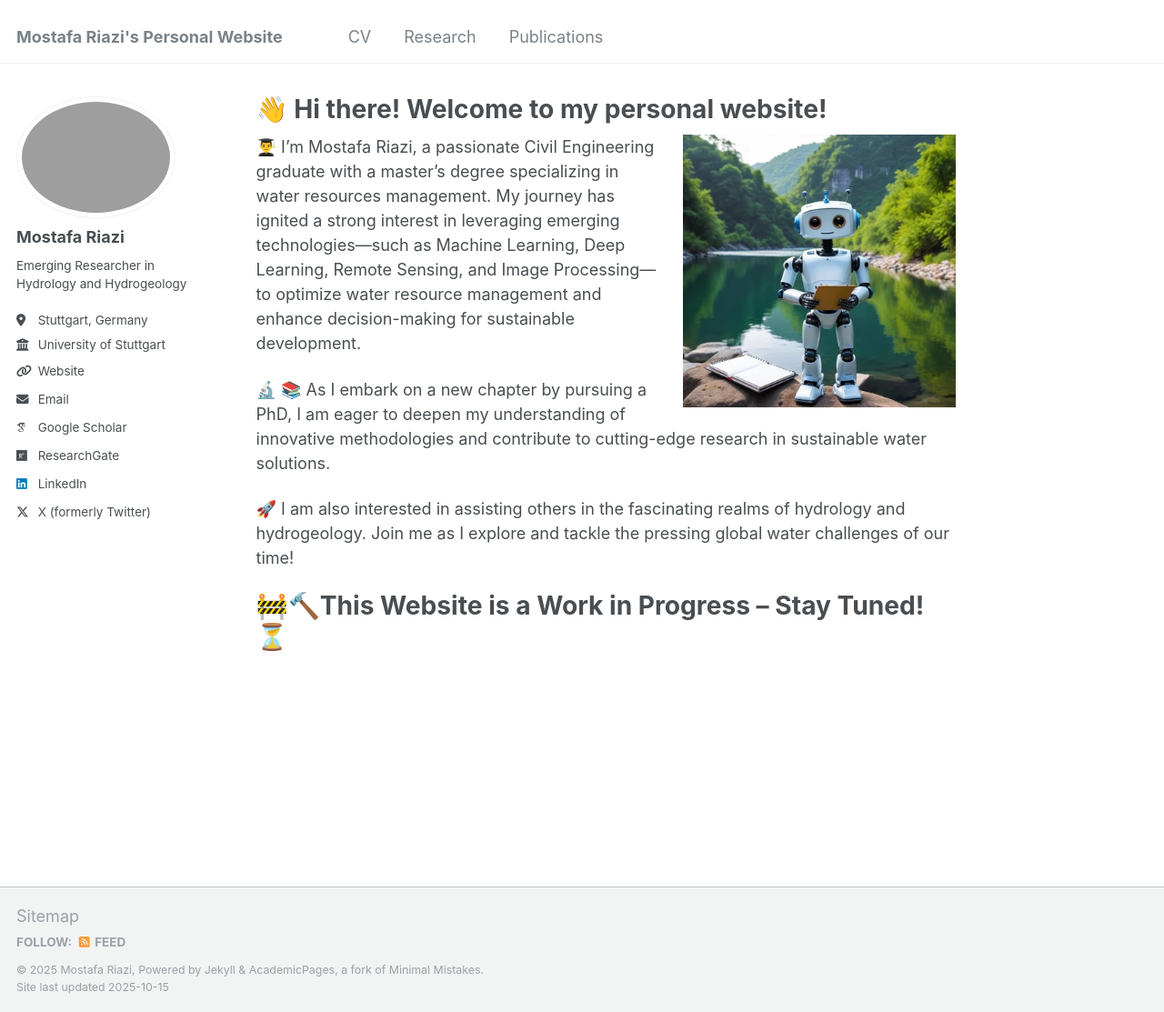
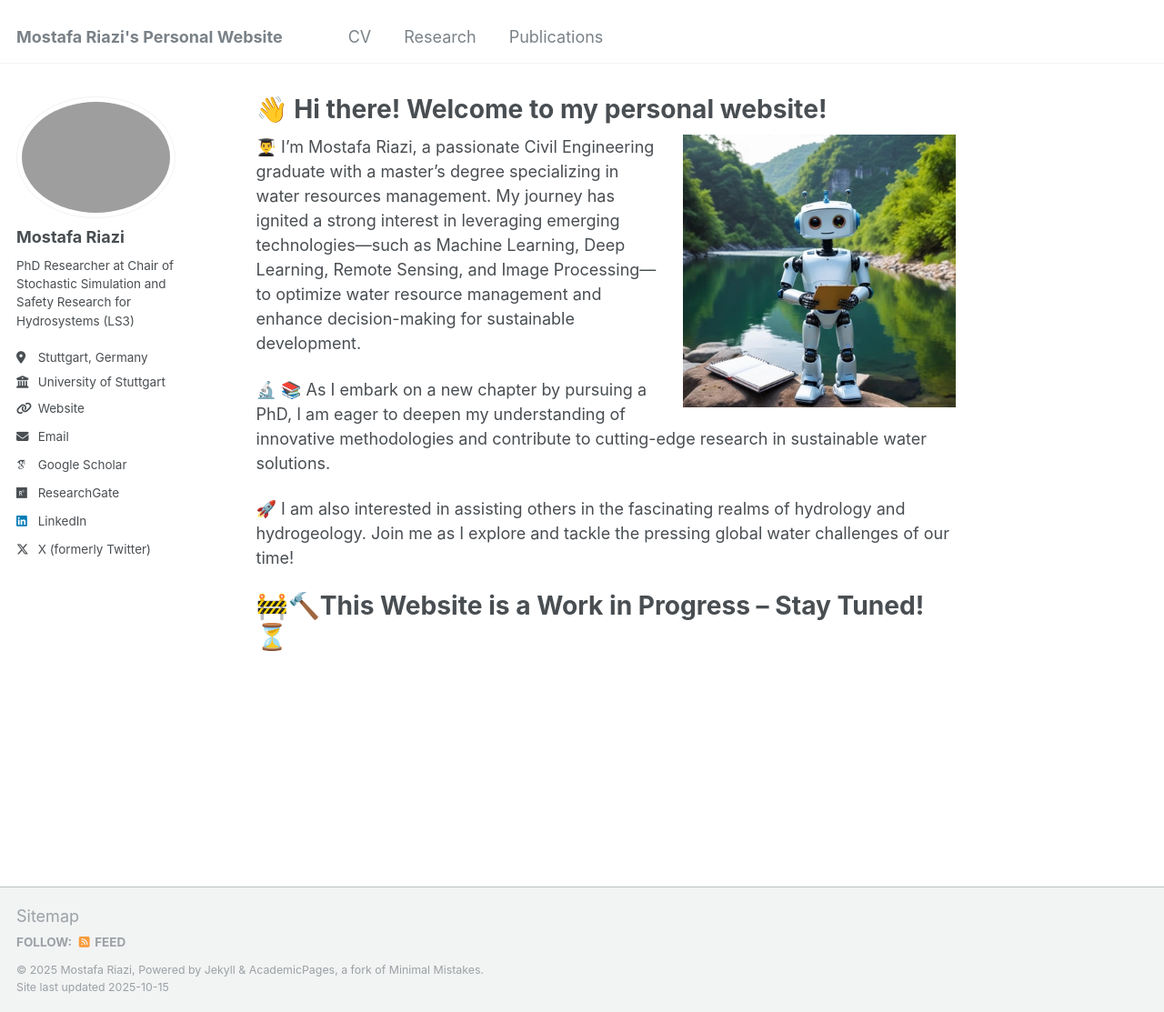
Before and after one commit to MostafaRiazi/MostafaRiazi.github.io, a Jekyll site: the page built from _pages/about.md, in a window 1280 px wide and 1113 px high. Shown: the whole window at 91% size. Built offline with Jekyll 4.4.1, drawn with Linux system fonts in a browser that asks for light colours; some web fonts are replaced.

Commit message:
Update _config.yml

```diff
--- a/_config.yml
+++ b/_config.yml
@@ -24,7 +24,7 @@ author:
   avatar           : "Dofoto_20251014_104238076.jpg"
   name             : "Mostafa Riazi"
   pronouns         : #"he/him"
-  bio              : "Emerging Researcher in Hydrology and Hydrogeology"
+  bio              : "PhD Researcher at Chair of Stochastic Simulation and Safety Research for Hydrosystems (LS3)"
   location         : "Stuttgart, Germany"
   employer         : "University of Stuttgart"
   uri              : https://www.iws.uni-stuttgart.de/institut/team/Riazi/
```
